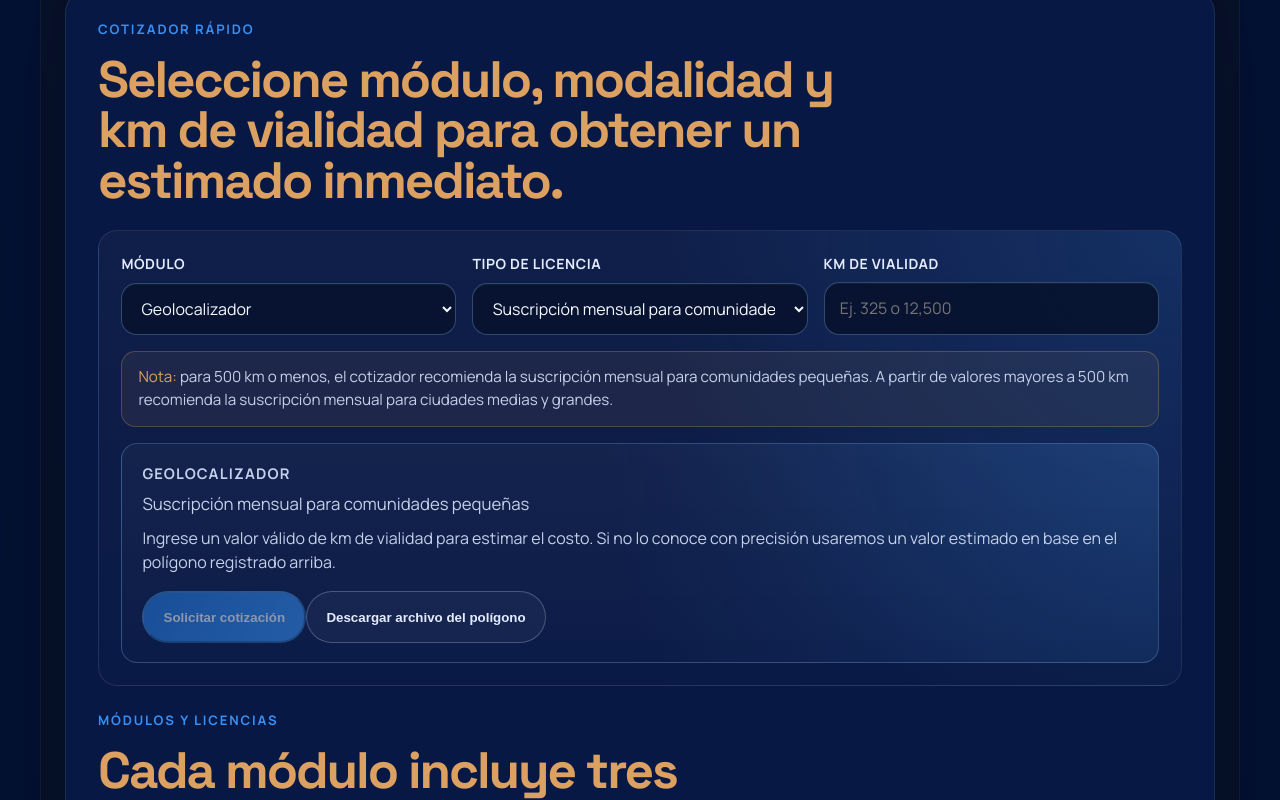
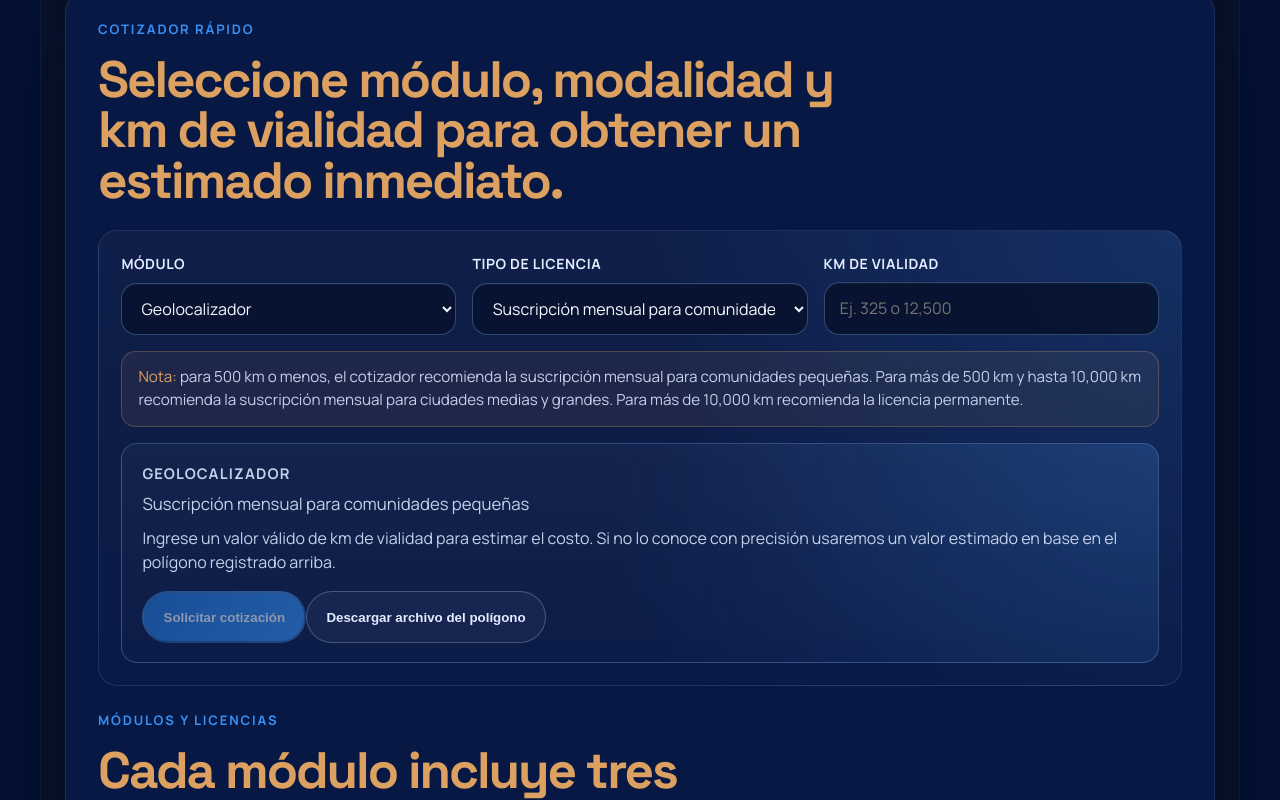
Before and after one commit to moraman61-arch/terralogica-web, a React (Vite) app: page /servicios/software/inventrees in a window 1280 px wide. Shown: the part 2000-2800 px from the top of the page. Built offline with nearby package versions, Linux system fonts and the light colour scheme.

Commit message:
Update INVENTREES pricing rules for all modules

```diff
--- a/src/InventreesPlanes.jsx
+++ b/src/InventreesPlanes.jsx
@@ -30,31 +30,40 @@ const plansByModule = [
       {
         licenseId: 'small-monthly',
         type: 'Suscripción mensual para comunidades pequeñas',
-        price: 'USD 0.50 por km de vialidad',
+        price: 'USD 0.60 por km de vialidad (mínimo USD 100.00)',
         range: 'Hasta 500 km',
         mode: 'rate',
         billing: 'monthly',
-        rate: 0.5,
+        rate: 0.6,
+        minAmount: 100,
         minKm: 0,
         maxKm: 500,
       },
       {
         licenseId: 'monthly-medium-large',
         type: 'Suscripción mensual para ciudades medias y grandes',
-        price: 'USD 350.00 mensuales',
-        range: 'A partir de 500 km',
-        mode: 'flat-monthly',
-        flatAmount: 350,
+        price: 'USD 450.00 a USD 500.00 mensuales (descuento por meses)',
+        range: 'Más de 500 km y hasta 10,000 km',
+        mode: 'scaled-monthly',
+        minAmount: 450,
+        maxAmount: 500,
+        startKm: 500,
+        endKm: 10000,
+        discountPerExtraMonth: 0.01,
         minKm: 500,
+        minKmExclusive: true,
+        maxKm: 10000,
       },
       {
         licenseId: 'permanent-medium-large',
         type: 'Licencia permanente para ciudades medias y grandes',
-        price: 'USD 1.00 por km de vialidad',
-        range: 'Desde 10,000 km en adelante',
+        price: 'USD 1.20 por km de vialidad (tope USD 15,000.00)',
+        range: 'Más de 10,000 km',
         mode: 'rate',
-        rate: 1,
+        rate: 1.2,
+        maxAmount: 15000,
         minKm: 10000,
+        minKmExclusive: true,
       },
     ],
   },
@@ -65,31 +74,40 @@ const plansByModule = [
       {
         licenseId: 'small-monthly',
         type: 'Suscripción mensual para comunidades pequeñas',
-        price: 'USD 0.75 por km de vialidad',
+        price: 'USD 0.85 por km de vialidad (mínimo USD 150.00)',
         range: 'Hasta 500 km',
         mode: 'rate',
         billing: 'monthly',
-        rate: 0.75,
+        rate: 0.85,
+        minAmount: 150,
         minKm: 0,
         maxKm: 500,
       },
       {
         licenseId: 'monthly-medium-large',
         type: 'Suscripción mensual para ciudades medias y grandes',
-        price: 'USD 400.00 mensuales',
-        range: 'A partir de 500 km',
-        mode: 'flat-monthly',
-        flatAmount: 400,
+        price: 'USD 500.00 a USD 550.00 mensuales (descuento por meses)',
+        range: 'Más de 500 km y hasta 10,000 km',
+        mode: 'scaled-monthly',
+        minAmount: 500,
+        maxAmount: 550,
+        startKm: 500,
+        endKm: 10000,
+        discountPerExtraMonth: 0.01,
         minKm: 500,
+        minKmExclusive: true,
+        maxKm: 10000,
       },
       {
         licenseId: 'permanent-medium-large',
         type: 'Licencia permanente para ciudades medias y grandes',
-        price: 'USD 1.50 por km de vialidad',
-        range: 'Desde 10,000 km en adelante',
+        price: 'USD 1.70 por km de vialidad (tope USD 18,000.00)',
+        range: 'Más de 10,000 km',
         mode: 'rate',
-        rate: 1.5,
+        rate: 1.7,
+        maxAmount: 18000,
         minKm: 10000,
+        minKmExclusive: true,
       },
     ],
   },
@@ -100,31 +118,40 @@ const plansByModule = [
       {
         licenseId: 'small-monthly',
         type: 'Suscripción mensual para comunidades pequeñas',
-        price: 'USD 0.75 por km de vialidad',
+        price: 'USD 0.85 por km de vialidad (mínimo USD 150.00)',
         range: 'Hasta 500 km',
         mode: 'rate',
         billing: 'monthly',
-        rate: 0.75,
+        rate: 0.85,
+        minAmount: 150,
         minKm: 0,
         maxKm: 500,
       },
       {
         licenseId: 'monthly-medium-large',
         type: 'Suscripción mensual para ciudades medias y grandes',
-        price: 'USD 400.00 mensuales',
-        range: 'A partir de 500 km',
-        mode: 'flat-monthly',
-        flatAmount: 400,
+        price: 'USD 500.00 a USD 550.00 mensuales (descuento por meses)',
+        range: 'Más de 500 km y hasta 10,000 km',
+        mode: 'scaled-monthly',
+        minAmount: 500,
+        maxAmount: 550,
+        startKm: 500,
+        endKm: 10000,
+        discountPerExtraMonth: 0.01,
         minKm: 500,
+        minKmExclusive: true,
+        maxKm: 10000,
       },
       {
         licenseId: 'permanent-medium-large',
         type: 'Licencia permanente para ciudades medias y grandes',
-        price: 'USD 1.50 por km de vialidad',
-        range: 'Desde 10,000 km en adelante',
+        price: 'USD 1.70 por km de vialidad (tope USD 18,000.00)',
+        range: 'Más de 10,000 km',
         mode: 'rate',
-        rate: 1.5,
+        rate: 1.7,
+        maxAmount: 18000,
         minKm: 10000,
+        minKmExclusive: true,
       },
     ],
   },
@@ -501,14 +528,14 @@ function getRecommendedLicenseId(km) {
     return 'small-monthly'
   }
 
-  if (km >= 10000) {
+  if (km > 10000) {
     return 'permanent-medium-large'
   }
 
   return 'monthly-medium-large'
 }
 
-function calculateQuote(plan, km) {
+function calculateQuote(plan, km, months = 1) {
   if (!Number.isFinite(km) || km <= 0) {
     return {
       status: 'pending',
@@ -523,10 +550,33 @@ function calculateQuote(plan, km) {
     }
   }
 
-  if (plan.minKm !== undefined && km < plan.minKm) {
+  if (plan.minKm !== undefined && (plan.minKmExclusive ? km <= plan.minKm : km < plan.minKm)) {
     return {
       status: 'invalid',
-      message: `Esta modalidad aplica a partir de ${formatKmLimit(plan.minKm)} km de vialidad.`,
+      message: plan.minKmExclusive
+        ? `Esta modalidad aplica para valores mayores a ${formatKmLimit(plan.minKm)} km de vialidad.`
+        : `Esta modalidad aplica a partir de ${formatKmLimit(plan.minKm)} km de vialidad.`,
+    }
+  }
+
+  const normalizedMonths = Number.isFinite(Number(months)) && Number(months) >= 1 ? Math.floor(Number(months)) : 1
+
+  if (plan.mode === 'scaled-monthly') {
+    const kmBase = Math.min(Math.max(km, plan.startKm), plan.endKm)
+    const kmSpan = Math.max(plan.endKm - plan.startKm, 1)
+    const growthRatio = (kmBase - plan.startKm) / kmSpan
+    const baseAmount = plan.minAmount + (plan.maxAmount - plan.minAmount) * growthRatio
+    const discountRate = normalizedMonths >= 2 ? (normalizedMonths - 1) * (plan.discountPerExtraMonth ?? 0) : 0
+    const discountedAmount = Math.max(baseAmount * (1 - discountRate), 0)
+    const discountPercent = Math.max(discountRate * 100, 0)
+
+    return {
+      status: 'valid',
+      amountLabel: `${currencyFormatter.format(discountedAmount)} / mes`,
+      detail:
+        normalizedMonths >= 2
+          ? `Escala mensual entre ${currencyFormatter.format(plan.minAmount)} y ${currencyFormatter.format(plan.maxAmount)} según km. Incluye descuento de ${discountPercent.toFixed(0)}% por contratar ${normalizedMonths} meses desde el inicio.`
+          : `Escala mensual entre ${currencyFormatter.format(plan.minAmount)} y ${currencyFormatter.format(plan.maxAmount)} según km.`,
     }
   }
 
@@ -538,7 +588,9 @@ function calculateQuote(plan, km) {
     }
   }
 
-  const total = km * plan.rate
+  const rawTotal = km * plan.rate
+  const withMin = plan.minAmount !== undefined ? Math.max(rawTotal, plan.minAmount) : rawTotal
+  const total = plan.maxAmount !== undefined ? Math.min(withMin, plan.maxAmount) : withMin
 
   return {
     status: 'valid',
@@ -550,22 +602,25 @@ function calculateQuote(plan, km) {
   }
 }
 
-function buildQuoteEmailDraft({ moduleName, planType, kmValueText, amountLabel, recommendedLabel }) {
+function buildQuoteEmailDraft({ moduleName, planType, kmValueText, amountLabel, recommendedLabel, monthsText }) {
   const subject = `Solicitud de cotización INVENTREES - ${moduleName}`
-  const body = [
+  const bodyLines = [
     'Hola,',
     '',
     'Solicito una cotización para INVENTREES con la siguiente configuración:',
     `Módulo: ${moduleName}`,
     `Licencia seleccionada: ${planType}`,
     `Km de vialidad: ${kmValueText}`,
+    ...(monthsText ? [`Meses de contratación inicial: ${monthsText}`] : []),
     `Estimado mostrado: ${amountLabel}`,
     `Licencia recomendada por el cotizador: ${recommendedLabel ?? 'No disponible'}`,
     '',
     'Adjuntaremos la capa de polígonos requerida en formato SHP (ZIP), KML o GeoJSON.',
     '',
     'Quedo atento(a) a su propuesta.',
-  ].join('\n')
+  ]
+
+  const body = bodyLines.join('\n')
 
   return { subject, body }
 }
@@ -626,6 +681,7 @@ function InventreesPlanes() {
 
   const [selectedModuleId, setSelectedModuleId] = useState(plansByModule[0].id)
   const [selectedLicenseId, setSelectedLicenseId] = useState(initialRecommendedLicenseId)
+  const [contractMonths, setContractMonths] = useState(1)
   const [kmValue, setKmValue] = useState(initialKmValue ? formatInitialKmValue(initialKmValue) : '')
   const [currentIntroVideoIndex, setCurrentIntroVideoIndex] = useState(0)
   const [isIntroVideoPlaying, setIsIntroVideoPlaying] = useState(true)
@@ -652,7 +708,7 @@ function InventreesPlanes() {
   const selectedPlan =
     selectedModule.plans.find((plan) => plan.licenseId === selectedLicenseId) ?? selectedModule.plans[0]
   const parsedKm = parseKmInput(kmValue)
-  const quote = calculateQuote(selectedPlan, parsedKm)
+  const quote = calculateQuote(selectedPlan, parsedKm, contractMonths)
   const recommendedLicenseId = getRecommendedLicenseId(parsedKm)
   const recommendedOption = licenseOptions.find((option) => option.id === recommendedLicenseId) ?? null
   const currentRegistration = readPolygonRegistration()
@@ -665,6 +721,7 @@ function InventreesPlanes() {
           moduleName: selectedModule.name,
           planType: selectedPlan.type,
           kmValueText: formatKmLimit(parsedKm),
+          monthsText: selectedPlan.mode === 'scaled-monthly' ? String(contractMonths) : null,
           amountLabel: quote.amountLabel,
           recommendedLabel: recommendedOption?.label,
         })
@@ -966,6 +1023,23 @@ function InventreesPlanes() {
               </select>
             </label>
 
+            {selectedPlan.mode === 'scaled-monthly' ? (
+              <label className="inventory-field">
+                <span>Meses de contratación inicial</span>
+                <input
+                  type="number"
+                  min="1"
+                  step="1"
+                  value={contractMonths}
+                  onChange={(event) => {
+                    const parsedValue = Number(event.target.value)
+                    setContractMonths(Number.isFinite(parsedValue) && parsedValue >= 1 ? Math.floor(parsedValue) : 1)
+                  }}
+                  placeholder="Ej. 2"
+                />
+              </label>
+            ) : null}
+
             <label className="inventory-field">
               <span>Km de vialidad</span>
               <input
@@ -979,7 +1053,7 @@ function InventreesPlanes() {
           </div>
 
           <p className="inventory-threshold-note">
-            <em>Nota:</em> para 500 km o menos, el cotizador recomienda la suscripción mensual para comunidades pequeñas. A partir de valores mayores a 500 km recomienda la suscripción mensual para ciudades medias y grandes.
+            <em>Nota:</em> para 500 km o menos, el cotizador recomienda la suscripción mensual para comunidades pequeñas. Para más de 500 km y hasta 10,000 km recomienda la suscripción mensual para ciudades medias y grandes. Para más de 10,000 km recomienda la licencia permanente.
           </p>
 
           <div className={`inventory-quote-result inventory-quote-result-${quote.status}`}>
```
